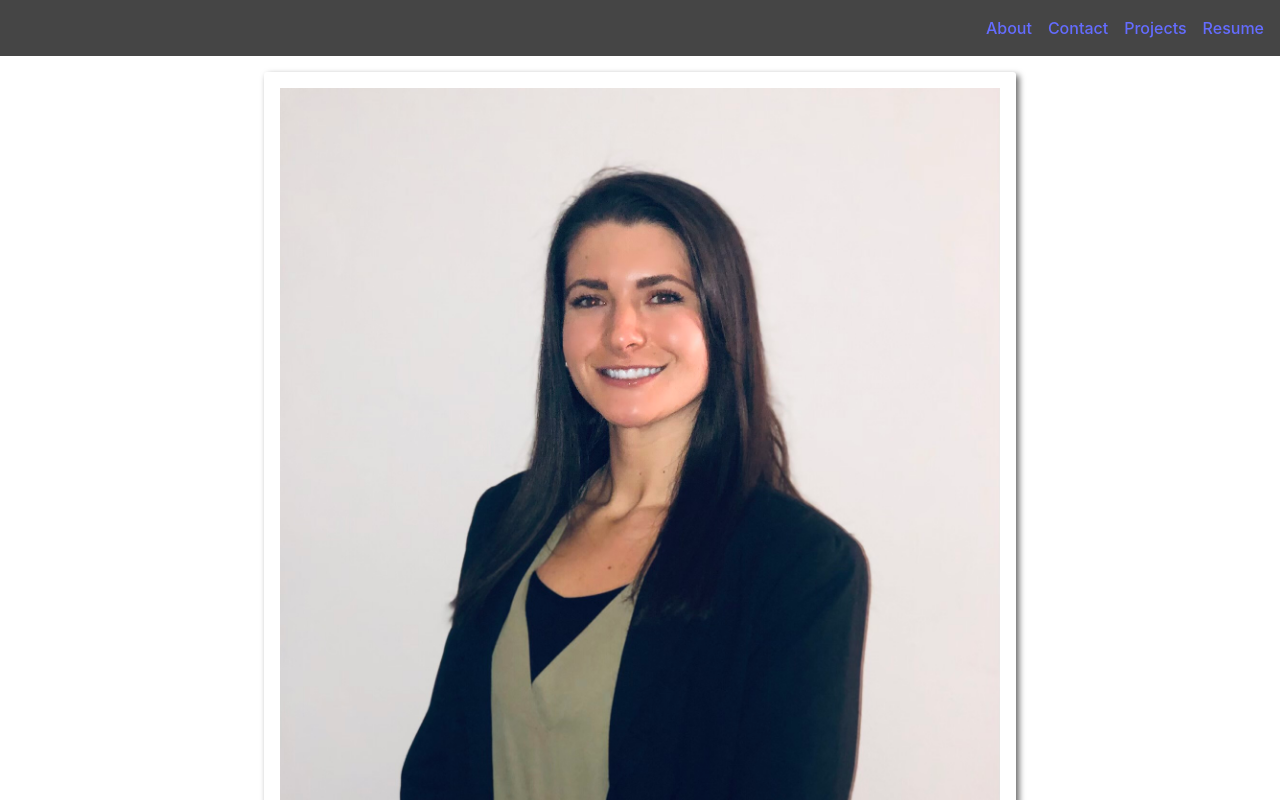
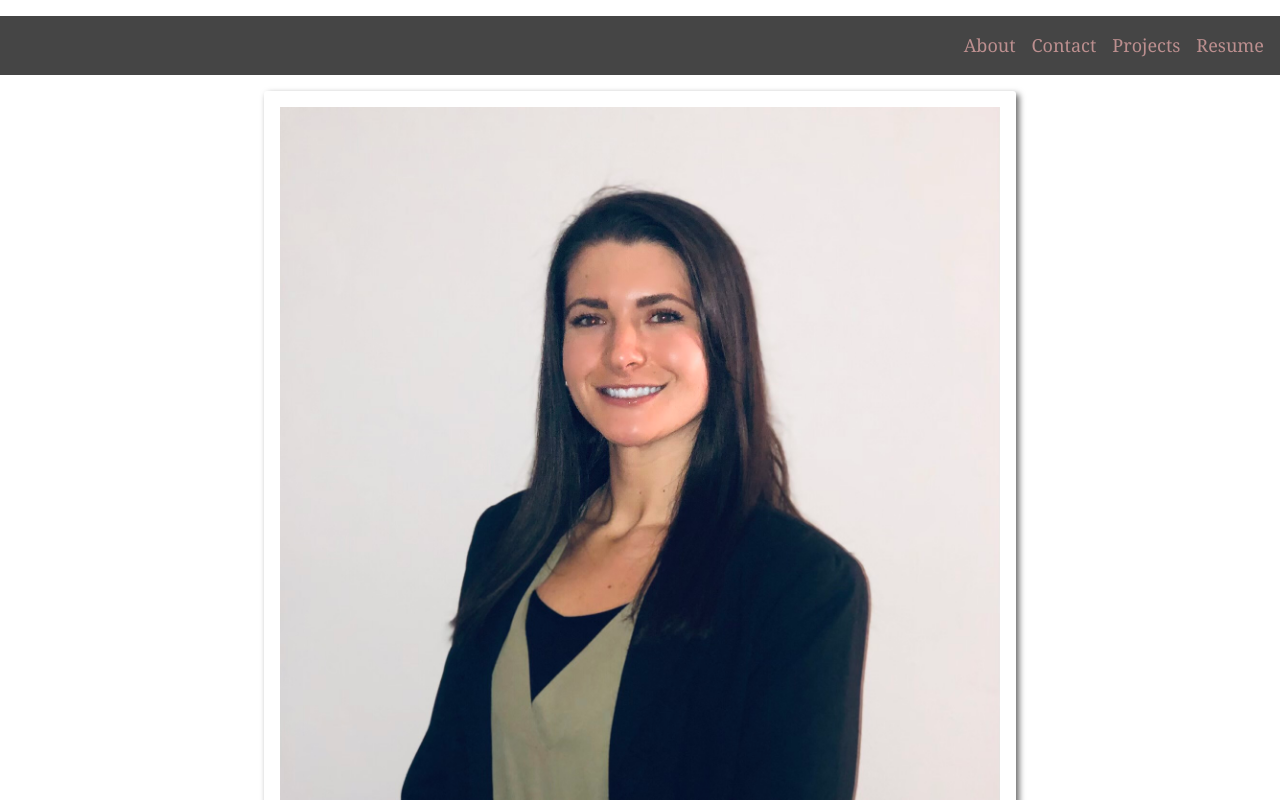
Before and after one commit to BrielleBroadt/React-Portfolio, a React (Vite) app: page / in a window 1280 px wide. Shown: the top 800 px of the page. Built offline with nearby package versions, Linux system fonts and the light colour scheme; what @react-pdf/renderer would draw is missing.

Commit message:
styling about page

```diff
--- a/src/components/About/about.css
+++ b/src/components/About/about.css
@@ -1,3 +1,12 @@
+:root {
+    --basic:#454545;
+    --lighter:#FDF5E6;
+    --light:#FAFAD2;
+    --medium: #FFDAB9;
+    --dark:#F5DEB3;
+    --darker: #BC8F8F;
+}
+
 img {
     width: 100%;
 }
@@ -24,5 +33,7 @@ img {
     display:flex;
     flex-wrap: wrap;
     justify-content: center;
+    font-family: Cambria, Cochin, Georgia, Times, 'Times New Roman', serif;
+    font-size: large;
 
 }
--- a/src/components/Root/index.jsx
+++ b/src/components/Root/index.jsx
@@ -7,16 +7,16 @@ const Root = () => {
     <>
      <ul className="nav">
       <li className="nav-item">
-      <Link to="/"> About </Link>
+      <Link className="navy" to="/"> About </Link>
       </li>
       <li className="nav-item">
-      <Link to="/contact"> Contact </Link>
+      <Link className="navy" to="/contact"> Contact </Link>
       </li>
       <li className="nav-item">
-      <Link to="/projects"> Projects </Link>
+      <Link className="navy"  to="/projects"> Projects </Link>
       </li>
       <li className="nav-item">
-      <Link to="/resume"> Resume </Link>
+      <Link className="navy" to="/resume"> Resume </Link>
       </li>
      </ul>
 
--- a/src/components/Root/nav.css
+++ b/src/components/Root/nav.css
@@ -14,14 +14,22 @@
     padding: 1rem;
     justify-content: flex-end;
     background-color: var(--basic);
-margin-top:0;
+    margin-top:1;
+    font-family: Cambria, Cochin, Georgia, Times, 'Times New Roman', serif;
 }
+.navy{
+    color:var(--darker);
+    font-size:medium;
+    font-size:large;
 
+}
 .nav-item {
 list-style: none;
-color: var(--lighter);
+
 }
 
 .nav-item:hover{
     cursor:pointer;
+    background-color: var(--lighter);
+
 }
```
